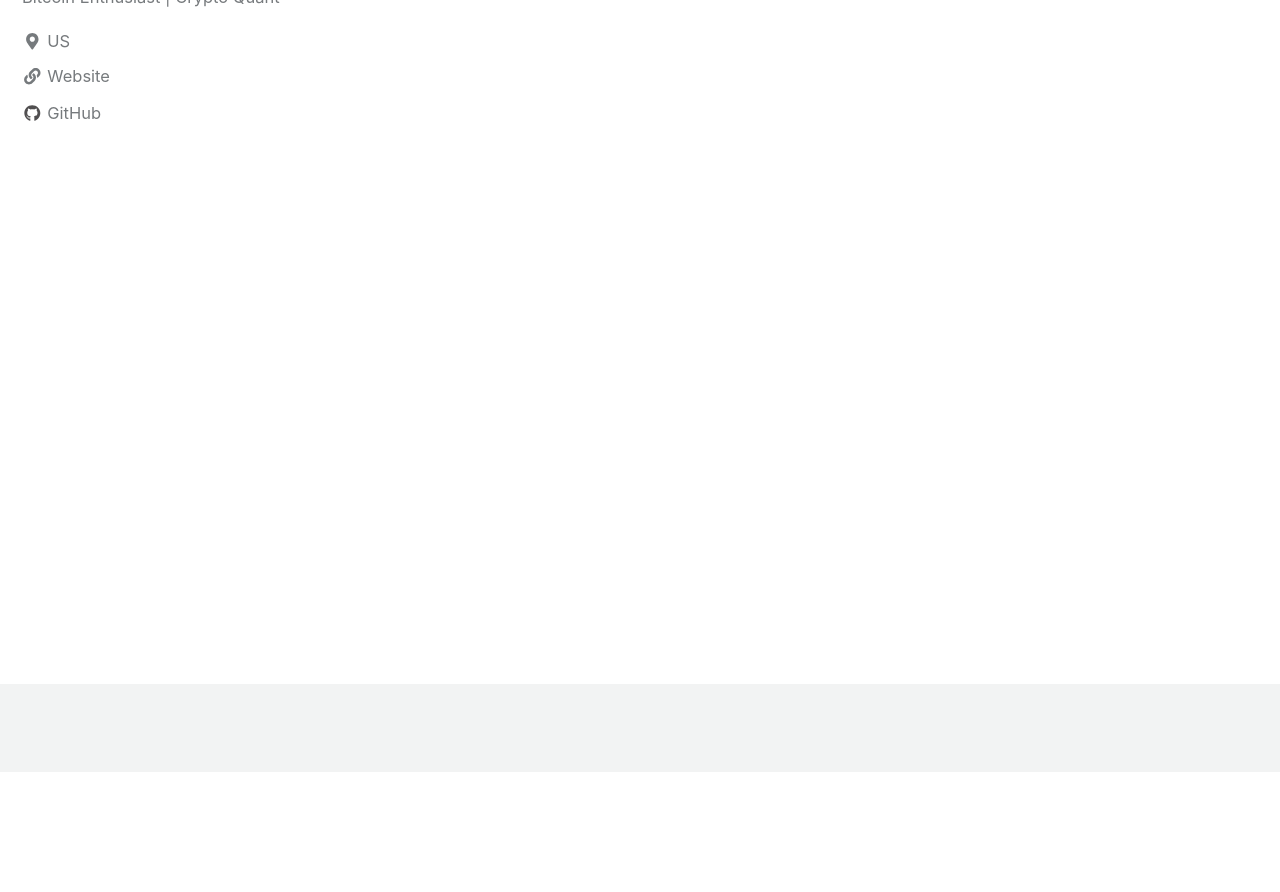
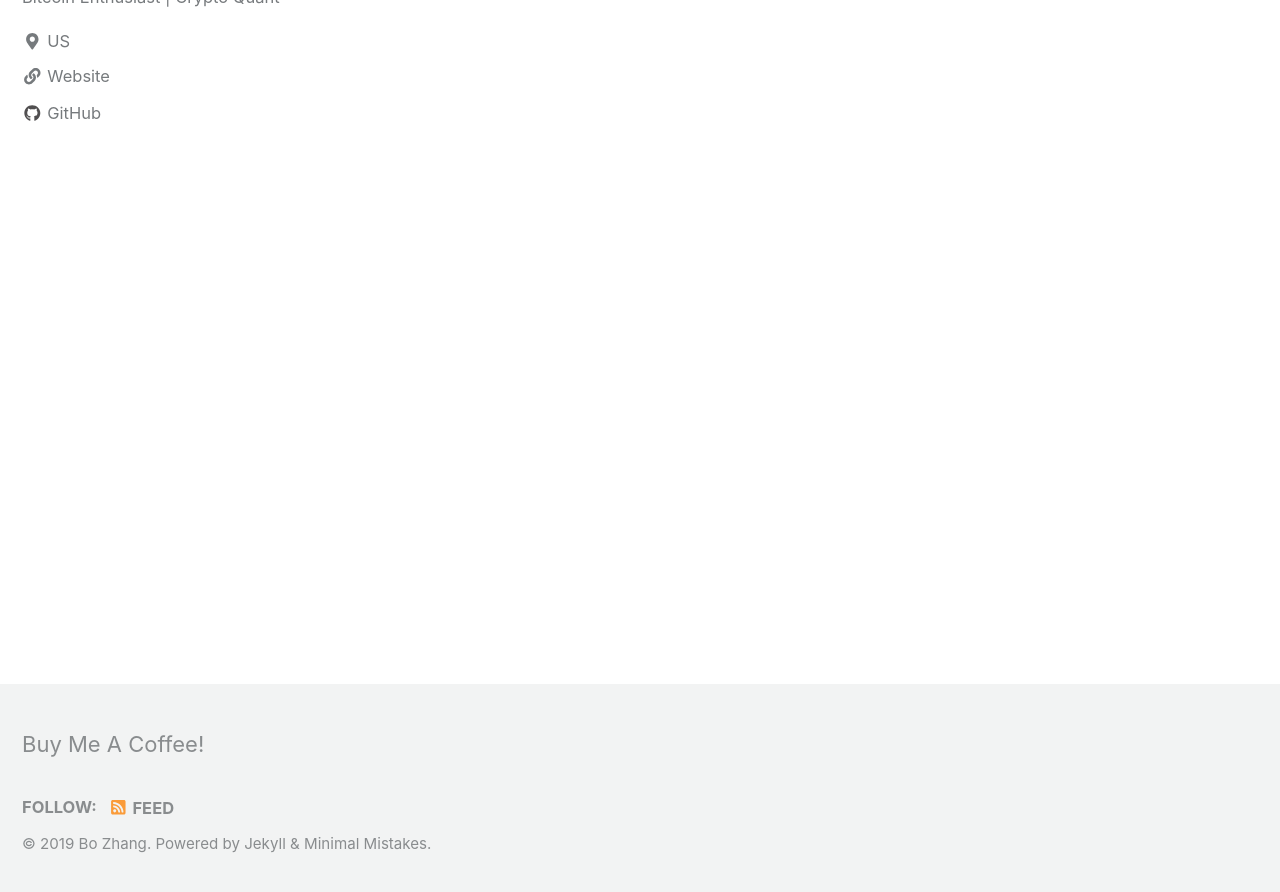
Before and after one commit to 0xboz/blog, a Jekyll site: the page built from index.html, in a window 1280 px wide and 900 px high, scrolled down 283 px. Shown: the top 892 px of the window. Built offline with Jekyll 4.4.1, drawn with Linux system fonts in a browser that asks for light colours; cached includes are drawn as plain includes; nearby versions of some CDN libraries; the list of posts is cut into pages by our own code; before the commit the page ends 1055 px from its top, so only the background shows below that.

Commit message:
Added buy-me-a-coffee

```diff
--- a/_includes/footer/custom.html
+++ b/_includes/footer/custom.html
@@ -1,3 +1,3 @@
 <!-- start custom footer snippets -->
-
+<p>Buy Me A Coffee!</p>
 <!-- end custom footer snippets -->
--- a/_layouts/default.html
+++ b/_layouts/default.html
@@ -34,7 +34,7 @@
   <div class="page__footer">
     <footer>
       {% include footer/custom.html %}
-      <!-- {% include_cached footer.html %} -->
+      {% include_cached footer.html %}
     </footer>
   </div>
 
```
